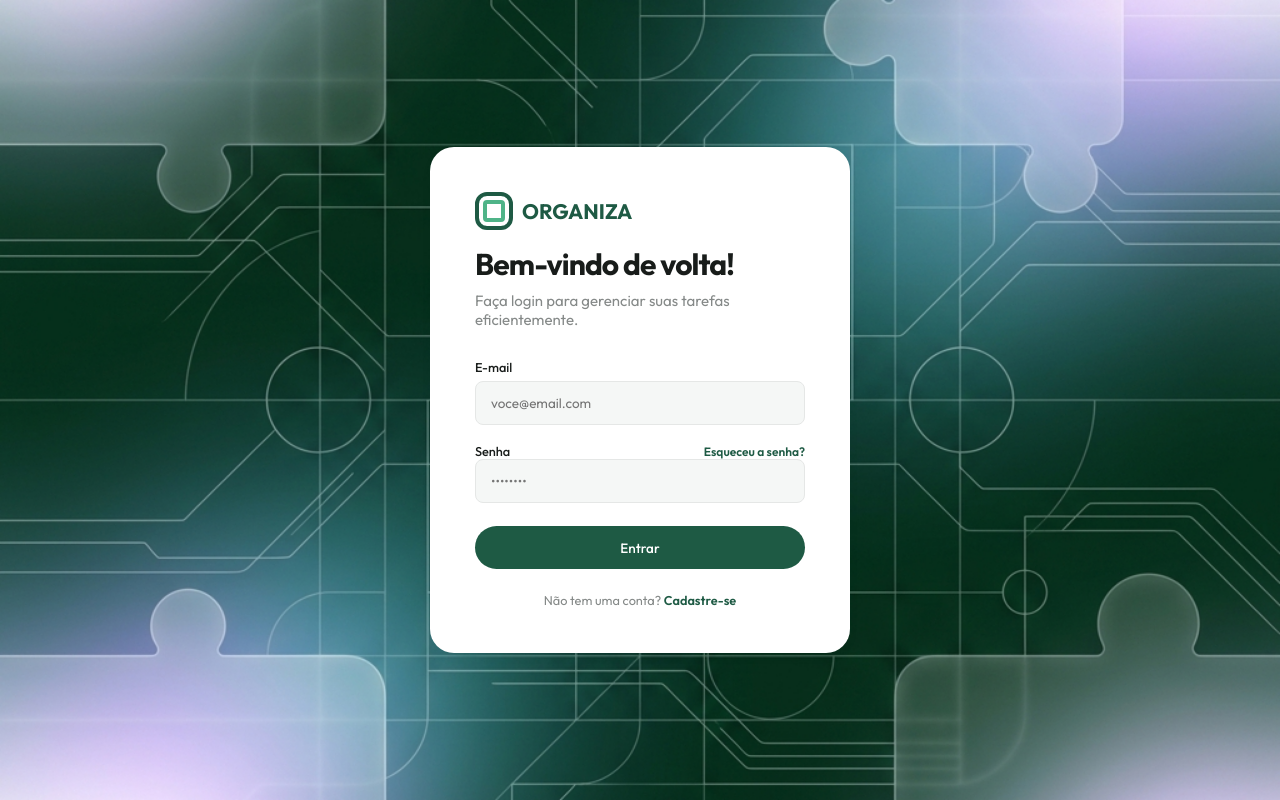
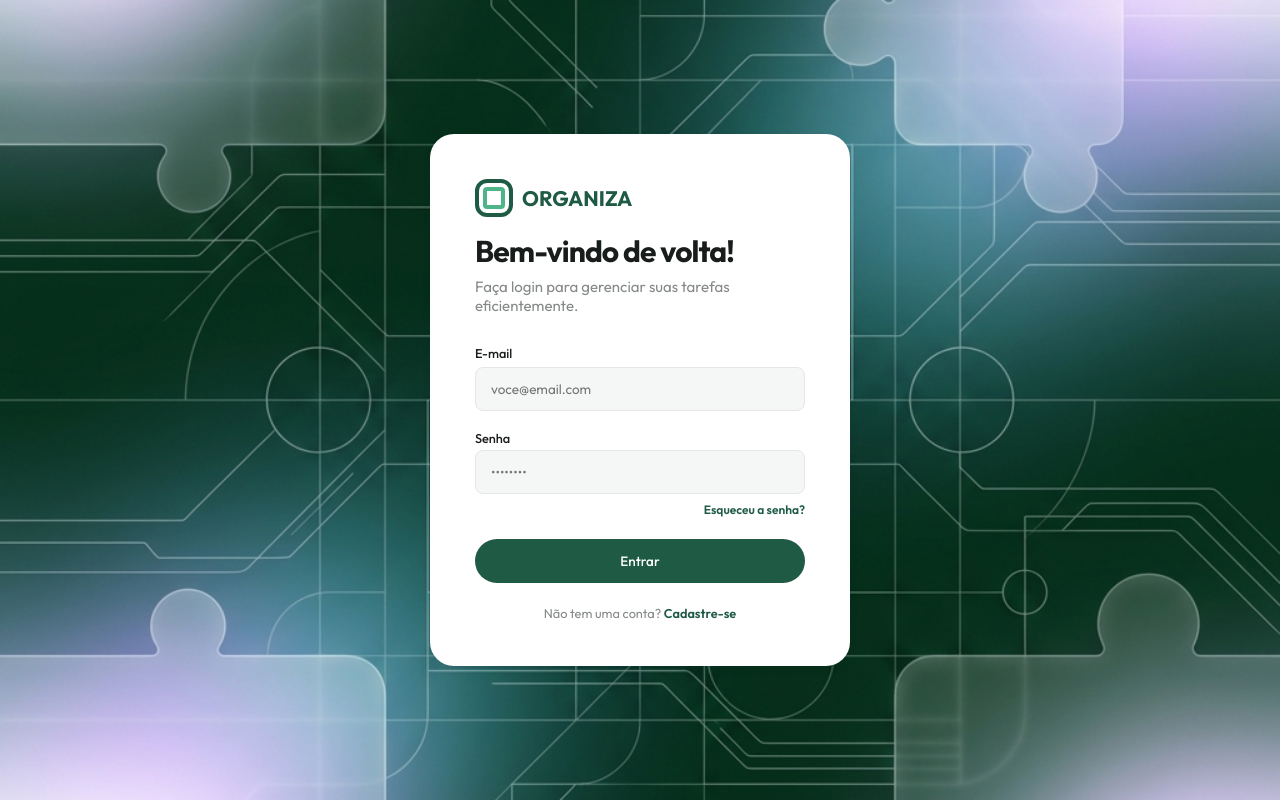
Before and after one commit to silvajeanderson165-creator/organiza-dashboard-full, a React (Vite) app in the folder frontend/: page /login in a window 1280 px wide. Built offline with nearby package versions, Linux system fonts and the light colour scheme; no server answers.

Commit message:
style: move forgot password link below input

```diff
--- a/frontend/src/pages/Login.jsx
+++ b/frontend/src/pages/Login.jsx
@@ -61,10 +61,7 @@ const Login = () => {
           />
         </div>
         <div style={{ marginBottom: '1.5rem' }}>
-          <div style={{ display: 'flex', justifyContent: 'space-between', alignItems: 'center' }}>
-            <label className="input-label" style={{ marginBottom: 0 }}>Senha</label>
-            <Link to="/forgot-password" style={{ fontSize: '0.8rem', color: 'var(--primary)', fontWeight: 600, textDecoration: 'none' }}>Esqueceu a senha?</Link>
-          </div>
+          <label className="input-label" style={{ marginBottom: '0.3rem', display: 'block' }}>Senha</label>
           <input
             type="password"
             className="form-input"
@@ -72,8 +69,11 @@ const Login = () => {
             value={formData.password}
             onChange={e => setFormData({ ...formData, password: e.target.value })}
             required
-            style={{ marginBottom: 0 }}
+            style={{ marginBottom: '0.5rem' }}
           />
+          <div style={{ display: 'flex', justifyContent: 'flex-end' }}>
+            <Link to="/forgot-password" style={{ fontSize: '0.8rem', color: 'var(--primary)', fontWeight: 600, textDecoration: 'none' }}>Esqueceu a senha?</Link>
+          </div>
         </div>
         <button
           type="submit"
```
